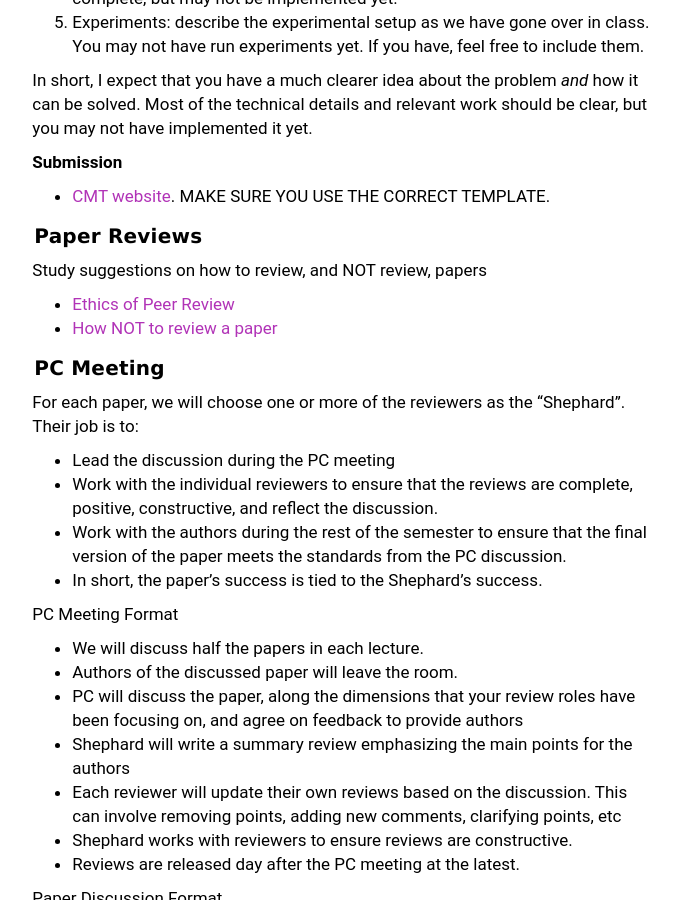
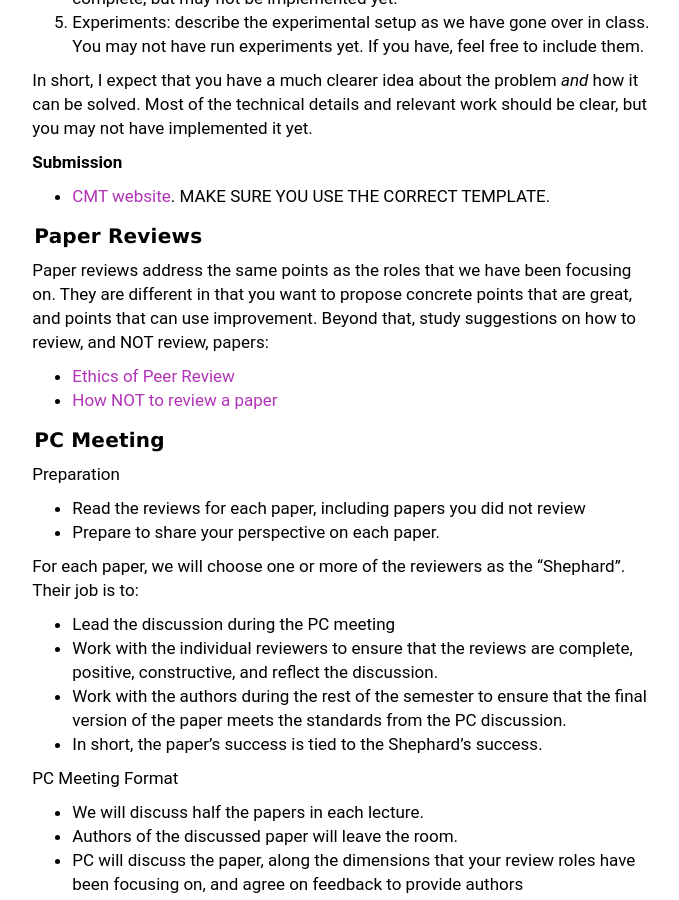
Before and after one commit to wzao1515/w6113.github.io, a Jekyll site: the page built from projects.md, in a window 1280 px wide and 900 px high, scrolled down 1873 px. Shown: the whole window, without its empty margins (292-971 px from the left). Built offline with Jekyll 4.4.1, drawn with Linux system fonts in a browser that asks for light colours.

Commit message:
updated website

```diff
--- a/projects.md
+++ b/projects.md
@@ -96,13 +96,19 @@ In short, I expect that you have a much clearer idea about the problem _and_ how
 
 #### Paper Reviews
 
-Study suggestions on how to review, and NOT review, papers
+Paper reviews address the same points as the roles that we have been focusing on.  They are different in that you want to propose concrete points that are great, and points that can use improvement.  Beyond that, study suggestions on how to review, and NOT review, papers:
 
 * [Ethics of Peer Review](https://ori.hhs.gov/sites/default/files/prethics.pdf)
 * [How NOT to review a paper](https://sigmodrecord.org/publications/sigmodRecord/0812/p100.open.cormode.pdf)
 
 
 #### PC Meeting
+
+Preparation
+
+* Read the reviews for each paper, including papers you did not review
+* Prepare to share your perspective on each paper.
+
 
 For each paper, we will choose one or more of the reviewers as the "Shephard".  Their job is to:
 
```
